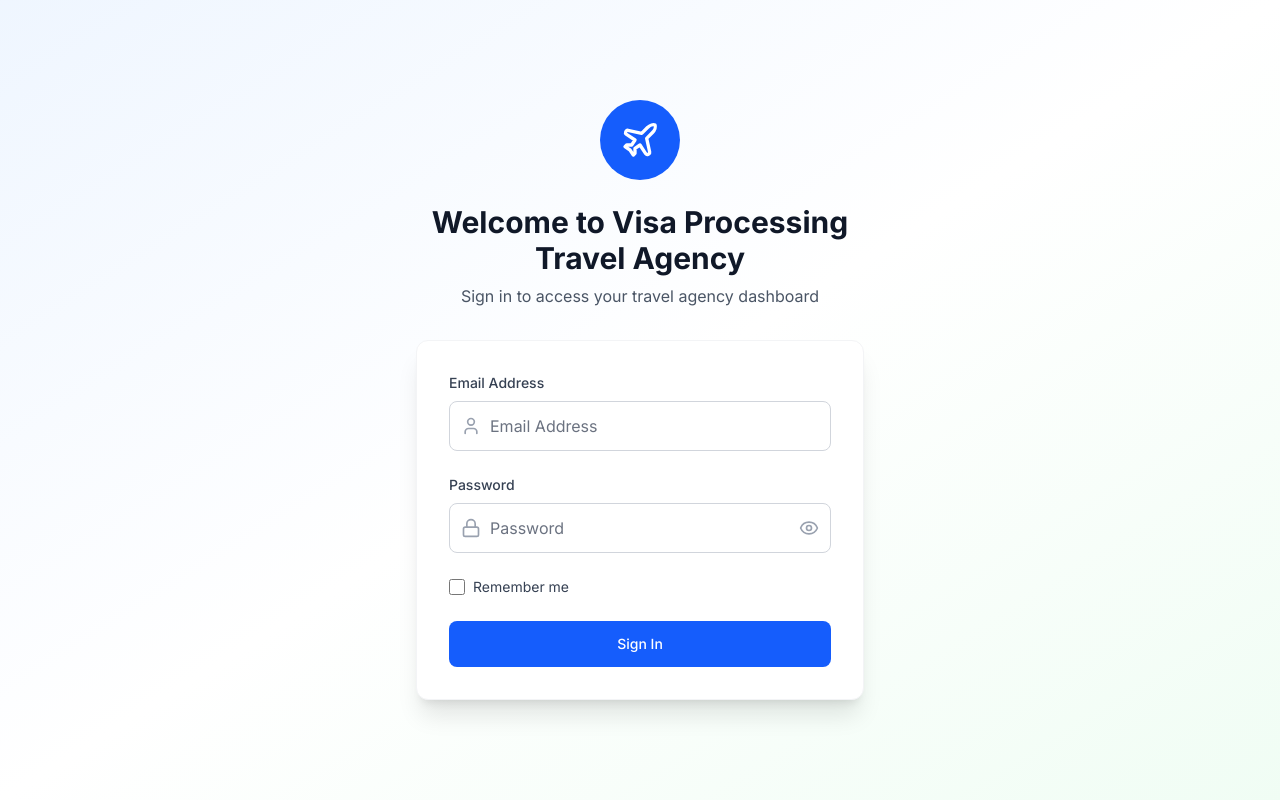
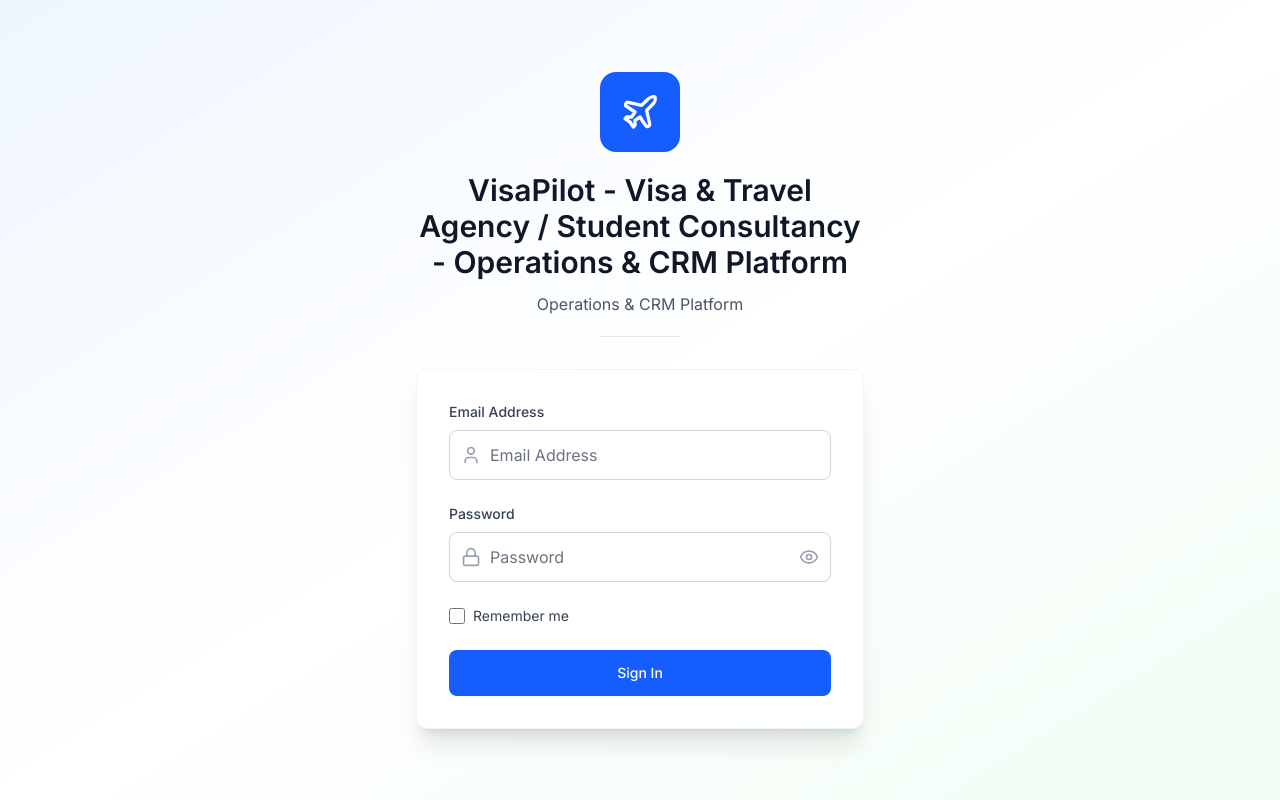
Before and after one commit to SadmanHussainChowdhury/visa-processing-travel-agency, a Next.js app: page /login in a window 1280 px wide. Built offline with nearby package versions, Linux system fonts and the light colour scheme; no server answers; the database is empty.

Commit message:
feat: dynamic login header branding

```diff
--- /dev/null
+++ b/app/api/public-settings/route.ts
@@ -0,0 +1,37 @@
+import { NextResponse } from 'next/server';
+import dbConnect from '@/lib/mongodb';
+import Settings from '@/models/Settings';
+
+export async function GET() {
+  try {
+    await dbConnect();
+
+    let settings = await Settings.findOne();
+
+    if (!settings) {
+      settings = new Settings({
+        systemTitle: 'VisaPilot - Visa & Travel Agency / Student Consultancy - Operations & CRM Platform',
+        systemDescription: 'Operations & CRM Platform',
+        currency: 'USD',
+        timezone: 'UTC',
+        dateFormat: 'MM/DD/YYYY',
+        language: 'en'
+      });
+      await settings.save();
+    }
+
+    return NextResponse.json({
+      systemTitle: settings.systemTitle,
+      systemDescription: settings.systemDescription
+    });
+  } catch (error) {
+    console.error('Public settings fetch error:', error);
+    return NextResponse.json(
+      {
+        systemTitle: 'VisaPilot - Visa & Travel Agency / Student Consultancy - Operations & CRM Platform',
+        systemDescription: 'Operations & CRM Platform'
+      },
+      { status: 200 }
+    );
+  }
+}
--- a/app/login/page.tsx
+++ b/app/login/page.tsx
@@ -28,6 +28,8 @@
   const [otpStep, setOtpStep] = useState(false);
   const [otpCode, setOtpCode] = useState('');
   const [otpHint, setOtpHint] = useState('');
+  const [systemTitle, setSystemTitle] = useState<string>('');
+  const [systemDescription, setSystemDescription] = useState<string>('');
   const router = useRouter();
 
   useEffect(() => {
@@ -58,6 +60,20 @@
       }
     };
     checkDemoMode();
+
+    const fetchPublicSettings = async () => {
+      try {
+        const response = await fetch('/api/public-settings');
+        if (response.ok) {
+          const data = await response.json();
+          setSystemTitle(data.systemTitle || '');
+          setSystemDescription(data.systemDescription || '');
+        }
+      } catch (error) {
+        console.error('Error fetching public settings:', error);
+      }
+    };
+    fetchPublicSettings();
   }, [router]);
 
   const handleInputChange = (e: React.ChangeEvent<HTMLInputElement>) => {
@@ -162,15 +178,20 @@
       <div className="max-w-md w-full space-y-8">
         {/* Header */}
         <div className="text-center">
-          <div className="mx-auto h-20 w-20 bg-blue-600 rounded-full flex items-center justify-center mb-6">
+          <div className="mx-auto h-20 w-20 bg-blue-600 rounded-2xl flex items-center justify-center mb-5">
             <Plane className="h-10 w-10 text-white" />
           </div>
-          <h2 className="text-3xl font-bold text-gray-900 mb-2">
-            {t('login.subtitle')}
-          </h2>
-          <p className="text-gray-600">
-            {t('login.description')}
-          </p>
+          {systemTitle ? (
+            <h1 className="text-3xl font-semibold text-gray-900">
+              {systemTitle}
+            </h1>
+          ) : null}
+          {systemDescription ? (
+            <p className="mt-3 text-base text-gray-600">
+              {systemDescription}
+            </p>
+          ) : null}
+          <div className="mt-5 h-px w-20 bg-gray-200 mx-auto" />
         </div>
 
         {/* Login Form */}
```
